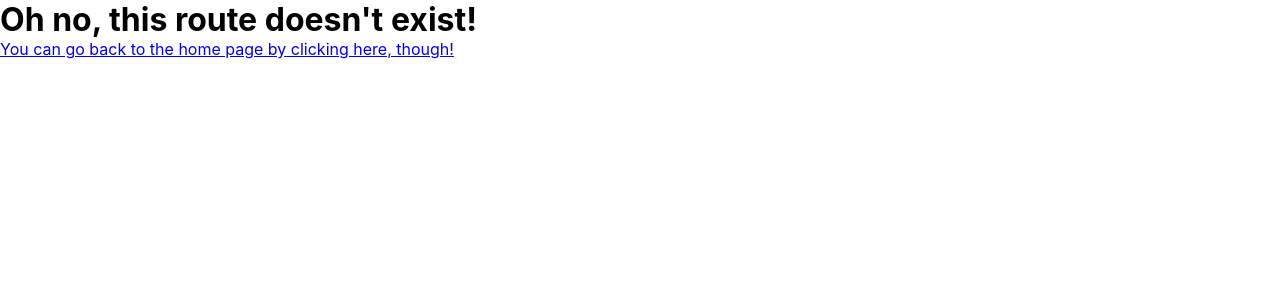
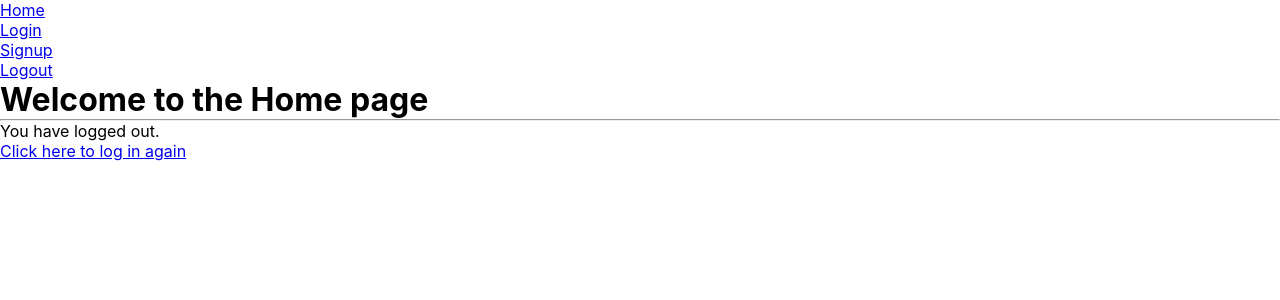
Before and after one commit to jayyzzeezzy/blog-api-client, a React (Vite) app: page /logout in a window 1280 px wide. Shown: the top 300 px of the page. Built offline with nearby package versions, Linux system fonts and the light colour scheme.

Commit message:
Create the logout route and update localStorage

```diff
--- /dev/null
+++ b/src/Logout.jsx
@@ -0,0 +1,15 @@
+import { Link } from "react-router-dom";
+import * as authServices from "./services/authServices";
+
+function Logout() {
+  authServices.logout();
+
+  return (
+    <>
+      <p>You have logged out.</p>
+      <Link to="/login">Click here to log in again</Link>
+    </>
+  );
+};
+
+export default Logout;
--- a/src/NavBar.jsx
+++ b/src/NavBar.jsx
@@ -19,6 +19,11 @@ const NavBar = () => {
                 Signup
             </Link>
         </li>
+        <li>
+            <Link to="/logout">
+                Logout
+            </Link>
+        </li>
       </ul>
 
     </nav>
--- a/src/routes.jsx
+++ b/src/routes.jsx
@@ -3,6 +3,7 @@ import ErrorPage from "./ErrorPage";
 import Login from "./Login";
 import Signup from "./Signup";
 import Home from "./Home";
+import Logout from "./Logout";
 
 const routes = [
   {
@@ -13,6 +14,7 @@ const routes = [
       { index: true, element: <Home /> },
       { path: "login", element: <Login /> },
       { path: "signup", element: <Signup /> },
+      { path: "logout", element: <Logout /> },
     ],
   },
 ];
```
